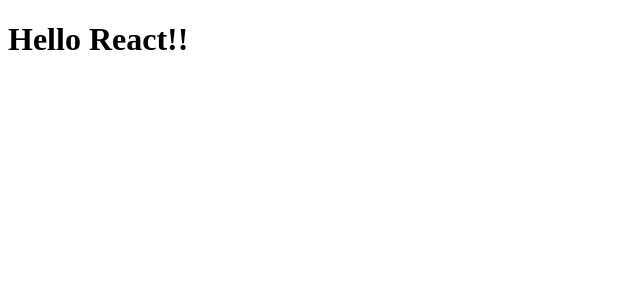
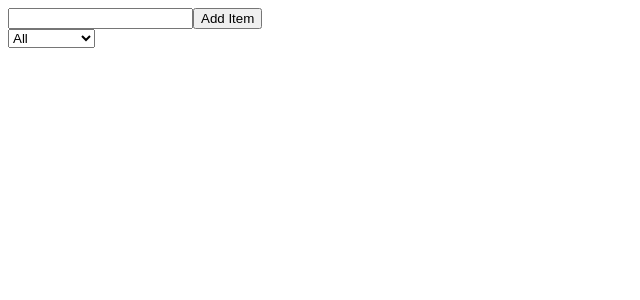
Before and after one commit to ArchanaOjha3/react-project, a React app: page / in a window 1280 px wide. Shown: the top 300 px of the page, without its empty margins (0-640 px from the left). Built offline with nearby package versions, Linux system fonts and the light colour scheme.

Commit message:
Added To do list with filter

```diff
--- a/package.json
+++ b/package.json
@@ -8,7 +8,7 @@
     "start": "webpack serve --mode development",
     "build": "webpack",
     "prod-start": "serve dist",
-    "deploy":"gh-pages -d -dist"
+    "deploy": "gh-pages -d dist"
   },
   "keywords": [],
   "author": "",
@@ -22,8 +22,10 @@
     "@babel/preset-env": "^7.23.6",
     "@babel/preset-react": "^7.23.3",
     "babel-loader": "^9.1.3",
+    "css-loader": "^6.8.1",
     "gh-pages": "^6.1.0",
     "html-webpack-plugin": "^5.5.4",
+    "style-loader": "^3.3.3",
     "webpack": "^5.89.0",
     "webpack-cli": "^5.1.4",
     "webpack-dev-server": "^4.15.1"
--- a/public/index.html
+++ b/public/index.html
@@ -1 +1 @@
-<!doctype html><html lang="en"><head><meta charset="utf-8"/><title>My React App</title><script defer="defer" src="bundle.js"></script></head><body><div id="root"></div></body></html>
+<!doctype html><html lang="en"><head><meta charset="utf-8"/><title>My React App</title></head><body><div id="root"></div></body></html>
--- a/src/App.js
+++ b/src/App.js
@@ -1,6 +1,7 @@
 import React  from 'react';
+import ToDoListWithFilterTask from "./project3/ToDoListWithFilter"
 
 function App() {
-return <h1>Hello React!!</h1>
+    return <ToDoListWithFilterTask/>
 }
 export default App;
--- /dev/null
+++ b/src/project3/ToDoListWithFilter.jsx
@@ -0,0 +1,110 @@
+import React, { useState } from "react";
+
+const ToDoListWithFilterTask = () => {
+  const [inputTask, setInputTask] = useState("");
+  const [displayTask, setDisplayTask] = useState([]);
+  const [filterTask, setFilterTask] = useState("all");
+  const [originalTask, setOriginalTask] = useState([]);
+  const [duplicatePresent, setDuplicatePresent] = useState(false);
+
+  const addItem = () => {
+    console.log('Button clicked!');
+    const duplicateExist = originalTask.find(
+      (item) => item.name.trim() === inputTask.trim()
+    );
+
+    if (duplicateExist) {
+      setDuplicatePresent(true);
+      setInputTask("");
+    } else {
+      setDuplicatePresent(false);
+      if (inputTask.trim()) {
+        const addedItem = [
+          ...originalTask,
+          { id: Date.now(), name: inputTask, completed: false },
+        ];
+
+        setOriginalTask(addedItem);
+        setDisplayTask(addedItem);
+        setInputTask("");
+      }
+    }
+  };
+  const toggleCompletion = (idx) => {
+    const updateCompletion = originalTask.map((item) =>
+      item.id === idx ? { ...item, completed: !item.completed } : item
+    );
+    setOriginalTask(updateCompletion);
+    setDisplayTask(updateCompletion);
+  };
+
+  const removeTask = (idx) => {
+    const removedTask = originalTask.filter((item) => item.id !== idx);
+    setOriginalTask(removedTask);
+    setDisplayTask(removedTask);
+  };
+
+  const filterTheTask = (value) => {
+    let filteredResult;
+    if (value === "completed") {
+      filteredResult = originalTask.filter((item) => item.completed);
+    } else if (value === "active") {
+      filteredResult = originalTask.filter((item) => !item.completed);
+    } else {
+      filteredResult = [...originalTask];
+    }
+    setFilterTask(value);
+
+    setDisplayTask(filteredResult);
+  };
+
+  return (
+    <>
+      <div>
+        <input
+          type="text"
+          value={inputTask}
+          onChange={(e) => setInputTask(e.target.value)}
+        ></input>
+        <button onClick={() => addItem()}>Add Item</button>
+      </div>
+
+      <div>
+        <select
+          value={filterTask}
+          onChange={(e) => filterTheTask(e.target.value)}
+        >
+          <option value="all">All</option>
+          <option value="active">Active</option>
+          <option value="completed">Completed</option>
+        </select>
+      </div>
+
+      <div>{duplicatePresent && "item already present"}</div>
+
+      <div>
+        {displayTask.map((item) => {
+          return (
+            <>
+              <span
+                // style={{
+                //   textDecoration: item.completed ? "line-through" : "none",
+                //   display: "flex",
+                // }}
+              >
+                <input
+                  type="checkbox"
+                  checked={item.completed}
+                  onChange={() => toggleCompletion(item.id)}
+                ></input>
+                {item.name}
+                <button onClick={() => removeTask(item.id)}>Delete</button>
+              </span>
+            </>
+          );
+        })}
+      </div>
+    </>
+  );
+};
+export default ToDoListWithFilterTask;
--- a/webpack.config.js
+++ b/webpack.config.js
@@ -5,17 +5,20 @@
 module.exports = {
   entry: './src/index.js',
   output: {
-    filename: 'bundle.js',
     path: path.resolve(__dirname, 'dist'),
+    publicPath: "/",
   },
   module: {
     rules: [
       {
-        test: /\.js$/,
+        test: /\.?(js|jsx)$/,
         exclude: /node_modules/,
         use: ['babel-loader'],
       },
     ],
+  },
+  resolve: {
+    extensions: ['.js', '.jsx'], // Add the file extensions to resolve
   },
   devServer: {
     port: 3010, // default 8000
```
Also changed, not shown: 1 other file (tests, documents, lock files or other folders).
